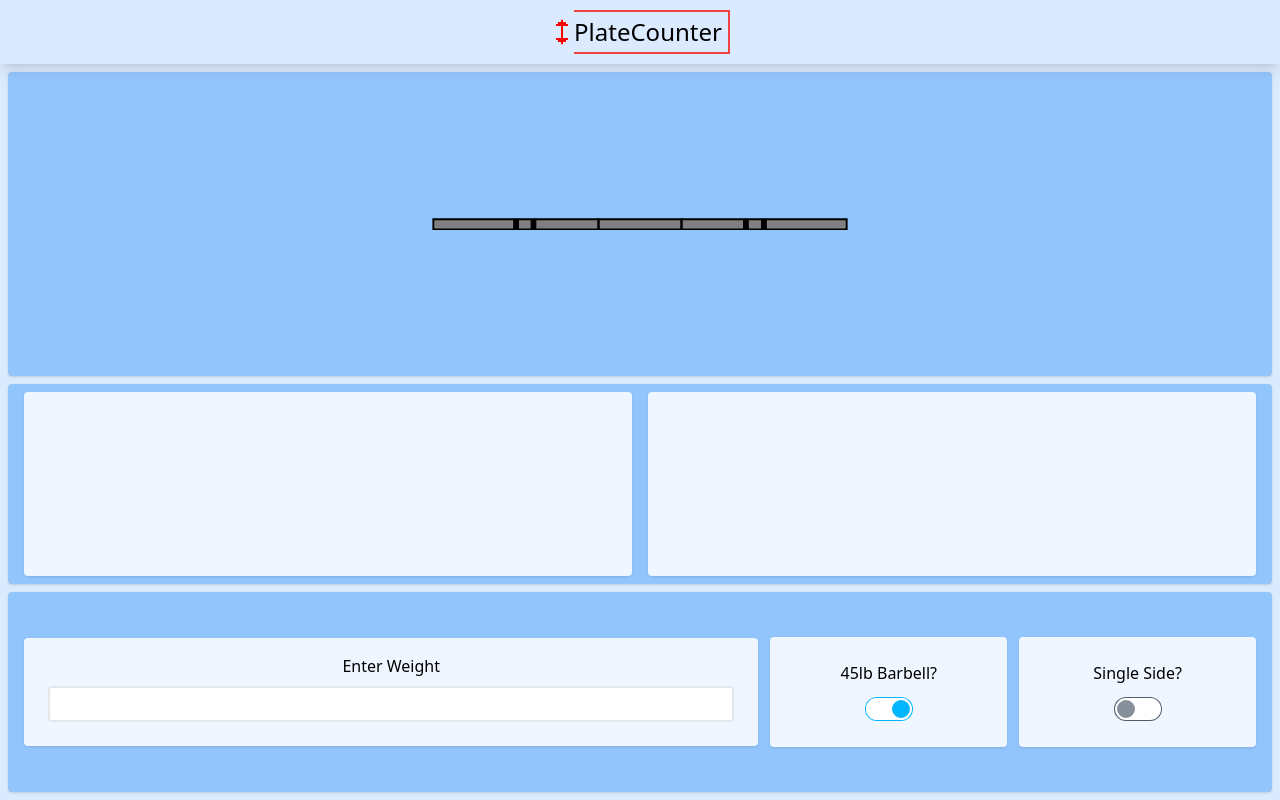
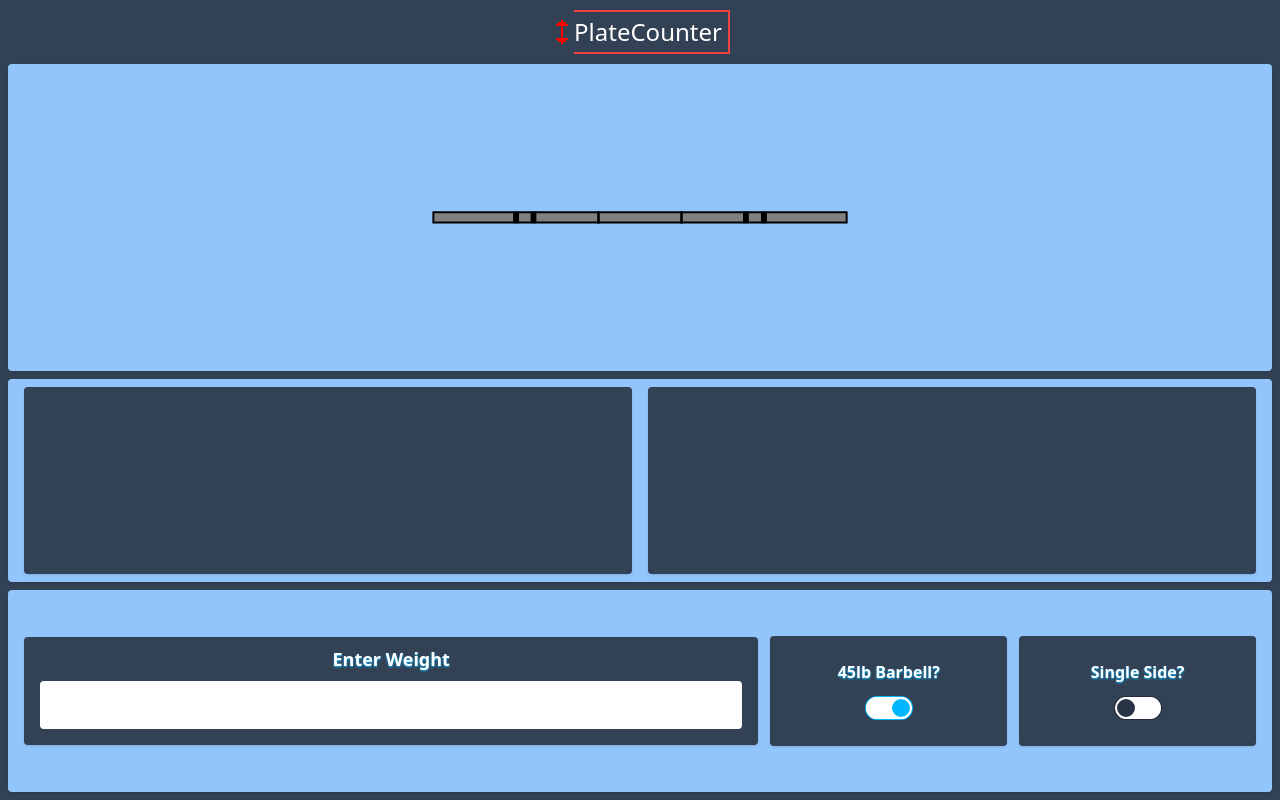
Before and after one commit to PeytonCurr/plate_counter, a React (Create React App) app: page / in a window 1280 px wide. Both pictures are taken after a click on the checkbox 888 px from the left and 709 px from the top of the page. Built offline with nearby package versions, Linux system fonts and the light colour scheme.

Commit message:
Made some UI changes

```diff
--- a/src/App.jsx
+++ b/src/App.jsx
@@ -32,9 +32,9 @@ function App() {
   }
 
   return (
-    <div className='bg-blue-100 text-black'>
+    <div className='bg-slate-700 text-white'>
       <Navbar />
-      <section className={'grid grid-cols-1 grid-rows-5 sm:grid-rows-7 p-2 gap-2 bg-blue-100 ' + (!barBell && 'md:grid-cols-2')} style={{ height: "92vh" }}>
+      <section className={'grid grid-cols-1 grid-rows-5 sm:grid-rows-7 p-2 pt-0 gap-2 ' + (!barBell && 'md:grid-cols-2')} style={{ height: "92vh" }}>
 
         <BarbellPlates weight={weight} barBell={barBell} counts={counts} single={single} />
 
--- a/src/components/Stats.jsx
+++ b/src/components/Stats.jsx
@@ -33,7 +33,7 @@ function Stats(props) {
   return (
     <div className={'bg-blue-300 rounded shadow grid p-2 sm:px-4 gap-2 sm:gap-4 row-span-1 sm:row-span-2 ' + (props.single ? ' grid-cols-1 pb-3 md:pb-6 md:pt-4 stack items-center ' : ' grid-cols-2 ') + (props.barBell ? '  ' : ' md:row-span-5 md:grid-cols-1 ') + ((!props.single && !props.barBell) && ' md:py-4 ')}>
 
-      <div className=' bg-blue-50 rounded shadow p-6 py-2 h-full'>
+      <div className=' bg-slate-700 rounded shadow p-6 py-2 h-full'>
         <ul className='flex h-full justify-center items-center'>
           {plates.map((plate) => (
             <>
@@ -42,7 +42,7 @@ function Stats(props) {
                   <div className='text-center'>
                     <p
                       className={
-                        'border-2 rounded-full p-2 text-xs sm:text-base '
+                        'text-black border-2 rounded-full p-2 text-xs sm:text-base '
                         + (plate == 45 && ' px-2 sm:px-2.5 border-red-600 bg-red-100 ') + (plate == 35 && ' px-2 sm:px-2.5 border-blue-600 bg-blue-100 ') + (plate == 25 && ' px-2 sm:px-2.5 border-yellow-600 bg-yellow-100 ') + (plate == 10 && ' px-2.5 sm:px-3 border-green-600 bg-green-100 ') + (plate == 5 && ' px-3 sm:px-3.5 border-zinc-950 bg-zinc-400 ') + (plate == 2.5 && ' px-1.5 sm:px-2 border-gray-700 bg-gray-300 ')}>
                       {plate}
                     </p>
@@ -59,7 +59,7 @@ function Stats(props) {
       </div>
 
 
-      <div className={' bg-blue-50 rounded shadow p-6 py-2 h-full ' + (props.single && ' w-[103%] ')}>
+      <div className={' bg-slate-700 rounded shadow p-6 py-2 h-full ' + (props.single && ' w-[103%] ')}>
         <ul className='flex h-full justify-center items-center'>
           {plates.map((plate) => (
             <>
@@ -68,7 +68,7 @@ function Stats(props) {
                   <div className='text-center'>
                     <p
                       className={
-                        'border-2 rounded-full p-2 text-xs sm:text-base '
+                        'text-black border-2 rounded-full p-2 text-xs sm:text-base '
                         + (plate == 45 && ' px-2 sm:px-2.5 border-red-600 bg-red-100 ') + (plate == 35 && ' px-2 sm:px-2.5 border-blue-600 bg-blue-100 ') + (plate == 25 && ' px-2 sm:px-2.5 border-yellow-600 bg-yellow-100 ') + (plate == 10 && ' px-2.5 sm:px-3 border-green-600 bg-green-100 ') + (plate == 5 && ' px-3 sm:px-3.5 border-zinc-950 bg-zinc-400 ') + (plate == 2.5 && ' px-1.5 sm:px-2 border-gray-700 bg-gray-300 ')}>
                       {plate}
                     </p>
--- a/src/components/navbar.jsx
+++ b/src/components/navbar.jsx
@@ -4,11 +4,11 @@ import { mdiDumbbell } from '@mdi/js';
 
 function Navbar() {
   return (
-    <section className='grid grid-cols-1 shadow-lg sticky top-0' style={{ height: "8vh" }}>
+    <section className='grid grid-cols-1 sticky top-0' style={{ height: "8vh" }}>
 
       <div className='text-2xl flex items-center justify-center p-2'>
         <Icon path={mdiDumbbell} size={1} color="red" rotate={45} />
-        <span className='border-2 border-l-0 border-red-500 p-1 pr-1.5 pl-0'>PlateCounter</span>
+        <span className='border-2 border-l-0 border-red-500 p-1 pr-1.5 pl-0 '>PlateCounter</span>
 
       </div>
 
--- a/src/components/weightForm.jsx
+++ b/src/components/weightForm.jsx
@@ -47,15 +47,15 @@ function WeightForm(props) {
   return (
     <div className={'items-center rounded bg-blue-300 shadow row-span-2 grid grid-cols-10 grid-rows-2 sm:grid-rows-1 gap-3 px-4 py-3 ' + (!props.barBell && 'md:col-span-2')}>
 
-      <form onSubmit={handleSubmit} className=' bg-blue-50 rounded shadow p-4 pb-6 sm:p-6 sm:pt-4 col-span-10 sm:col-span-6 text-center '>
-        <h1 className='mb-2 text-center'>
+      <form onSubmit={handleSubmit} className=' bg-slate-700 rounded shadow p-4 pb-6 sm:p-4 sm:pt-2 col-span-10 sm:col-span-6 text-lg '>
+        <h1 className='mb-2 text-center text-white font-bold text-shadow-sm shadow-info ' >
           Enter Weight
         </h1>
-        <input value={props?.weight || ""} type="number" step={5} max={(props.single ? 500 : 1000)} min={(props.barBell ? 45 : 5)} onChange={handleChange} className="text-center w-full rounded p-1 px-2 border-2 text-white" />
+        <input value={props?.weight || ""} type="number" step={5} max={(props.single ? 500 : 1000)} min={(props.barBell ? 45 : 5)} onChange={handleChange} className="text-center w-full rounded text-white input" />
       </form>
 
-      <form className=' bg-blue-50 rounded shadow pt-6 pb-5 col-span-5 sm:col-span-2 text-center'>
-        <h1 className='mb-3'>45lb Barbell?</h1>
+      <form className=' bg-slate-700 rounded shadow pt-6 pb-5 col-span-5 sm:col-span-2 text-center'>
+        <h1 className='mb-3 text-white font-bold text-shadow-sm shadow-info'>45lb Barbell?</h1>
         <input className="mb-0 toggle toggle-info" type="checkbox" checked={props.barBell} onChange={e => {
           props.setBarBell(e.target.checked)
           if (props.single == true) {
@@ -67,8 +67,8 @@ function WeightForm(props) {
         }} />
       </form>
 
-      <form className=' bg-blue-50 rounded shadow pt-6 pb-5 col-span-5 sm:col-span-2 text-center'>
-        <h1 className='mb-3'>Single Side?</h1>
+      <form className=' bg-slate-700 rounded shadow pt-6 pb-5 col-span-5 sm:col-span-2 text-center'>
+        <h1 className='mb-3 text-white font-bold text-shadow-sm shadow-info'>Single Side?</h1>
         <input className="mb-0 toggle toggle-info" type="checkbox" checked={props.single} onChange={e => {
           if (!props.single) {
             if (props.weight > 500) {
--- a/tailwind.config.js
+++ b/tailwind.config.js
@@ -1,8 +1,27 @@
 /** @type {import('tailwindcss').Config} */
+
+const plugin = require('tailwindcss/plugin')
+
 module.exports = {
   content: ["./src/**/*.{html,jsx}"],
   theme: {
-    extend: {},
+    extend: {
+      textShadow: {
+        sm: '0 1px 2px var(--tw-shadow-color)',
+        DEFAULT: '0 2px 4px var(--tw-shadow-color)',
+        lg: '0 8px 16px var(--tw-shadow-color)',
+      },
+    },
   },
-  plugins: [require("daisyui")],
+  plugins: [require("daisyui"),
+  plugin(function ({ matchUtilities, theme }) {
+    matchUtilities(
+      {
+        'text-shadow': (value) => ({
+          textShadow: value,
+        }),
+      },
+      { values: theme('textShadow') }
+    )
+  }),],
 }
```
